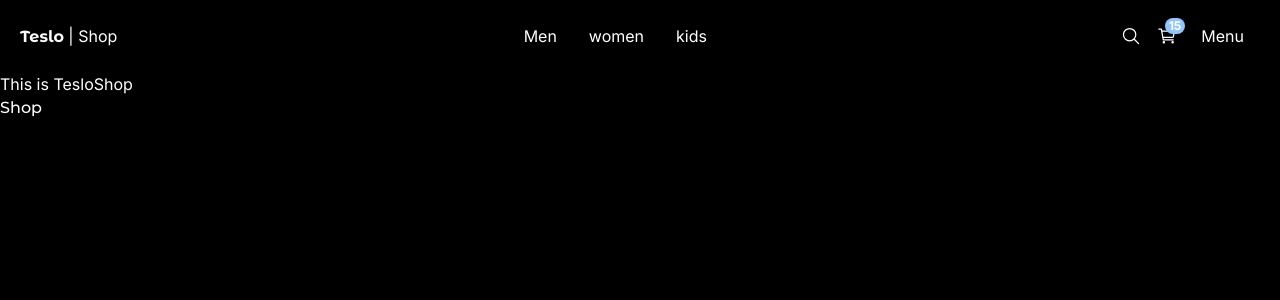
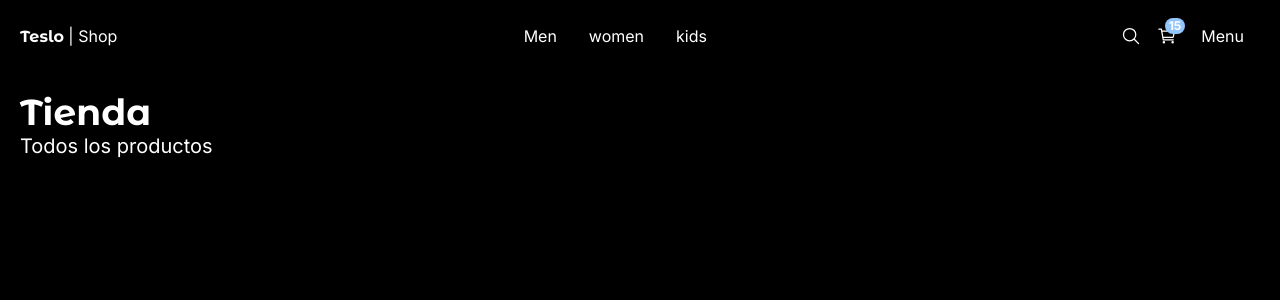
Before and after one commit to kevkodezor/nextjs-ecommerce, a Next.js app: page / in a window 1280 px wide. Shown: the top 300 px of the page. Built offline with nearby package versions, Linux system fonts and the light colour scheme.

Commit message:
title component

```diff
--- a/src/app/(shop)/category/[id]/page.tsx
+++ b/src/app/(shop)/category/[id]/page.tsx
@@ -7,7 +7,7 @@ interface Props {
 export default function Category ({ params}:Props) {
 
     const { id } = params;
-    if (id === 'kids') {
+    if (id !== 'kids' || 'men' || 'women') {
         notFound();
     }
 
--- a/src/app/(shop)/layout.tsx
+++ b/src/app/(shop)/layout.tsx
@@ -11,7 +11,9 @@ export default function ShopLayout ({ children }: {children: React.ReactNode;})
   return (
     <main className={`${inter.className} min-h-screen`}>
       <TopMenu />
-      {children}
+      <div className='m-5'>
+        {children}
+      </div>
     </main>
   );
 }
--- a/src/app/(shop)/page.tsx
+++ b/src/app/(shop)/page.tsx
@@ -1,10 +1,9 @@
-import { titleFont } from '@/config/fonts';
+import { Title } from '@/components';
 
 export default function Home() {
   return (
-    <div>
-      This is TesloShop
-      <div className={titleFont.className}>Shop</div>
-    </div>
+    <>
+    <Title title='Tienda' subtitle='Todos los productos' />
+    </>
   );
 }
--- a/src/components/index.ts
+++ b/src/components/index.ts
@@ -1,2 +1,3 @@
 export * from './top-menu';
 export { PageNotFound } from './ui/not-found-page';
+export { Title } from './ui/title';
--- /dev/null
+++ b/src/components/ui/title.tsx
@@ -0,0 +1,22 @@
+import { titleFont } from '@/config/fonts';
+
+interface Props {
+    title?: string;
+    subtitle?: string;
+    className?: string;
+}
+
+export const Title = ({ title, subtitle, className }:Props) => {
+    return (
+        <div className={`${className}`}>
+            <h1 className={`${titleFont.className} antialiasedt text-4xl font-semibold`}>
+                {title}
+            </h1>
+            {subtitle && (
+                <h3 className='text-xl mb-5'>
+                    {subtitle}
+                </h3>
+            )}
+        </div>
+    );
+}
```
